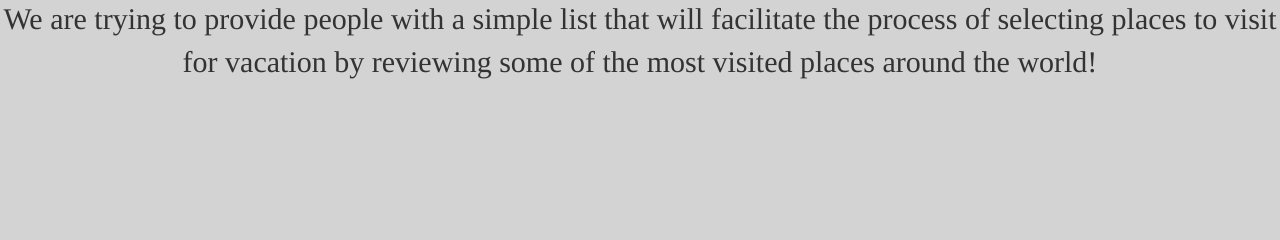
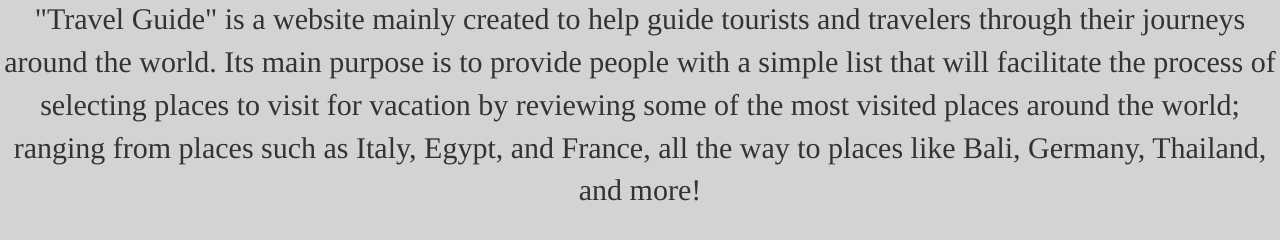
Before and after one commit to zeinahazem107/20places, a plain HTML site: page About-Us.html in a window 1280 px wide. Shown: the part 292-532 px from the top of the page. Drawn offline with Linux system fonts and the light colour scheme; files whose address does not match are found by name.

Commit message:
about
about

```diff
--- a/About-Us.html
+++ b/About-Us.html
@@ -46,7 +46,7 @@ div.about h1 {
 
 <div class="about">
 	<h1>About Us</h1>
-  <p id="about" class="text-center" ">We are trying to provide people with a simple list that will facilitate the process of selecting places to visit for vacation by reviewing some of the most visited places around the world!</p>
+  <p id="about" class="text-center" ">"Travel Guide" is a website mainly created to help guide tourists and travelers through their journeys around the world. Its main purpose is to provide people with a simple list that will facilitate the process of selecting places to visit for vacation by reviewing some of the most visited places around the world; ranging from places such as Italy, Egypt, and France, all the way to places like Bali, Germany, Thailand, and more!</p>
   </div>
 </body>
 </html>
```
